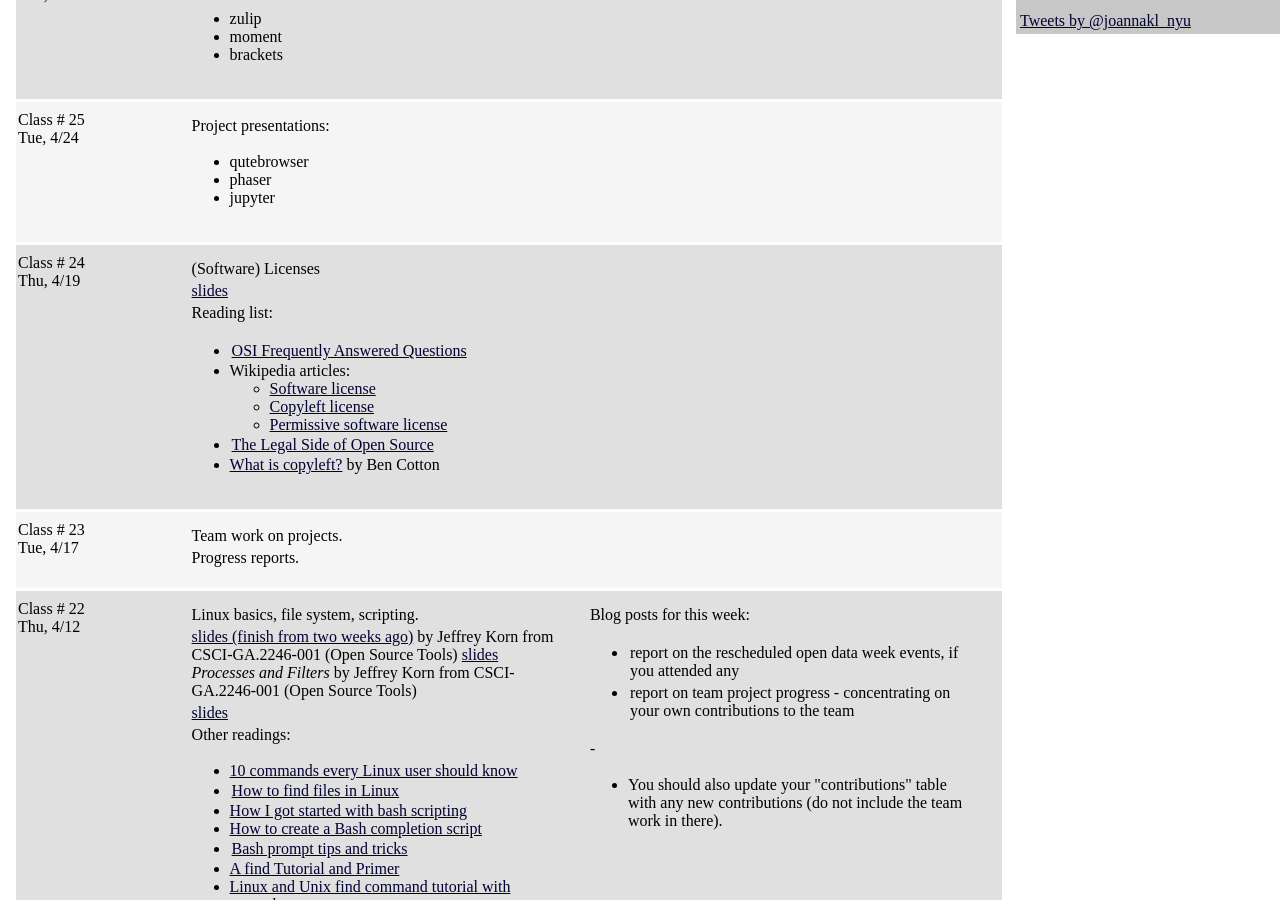
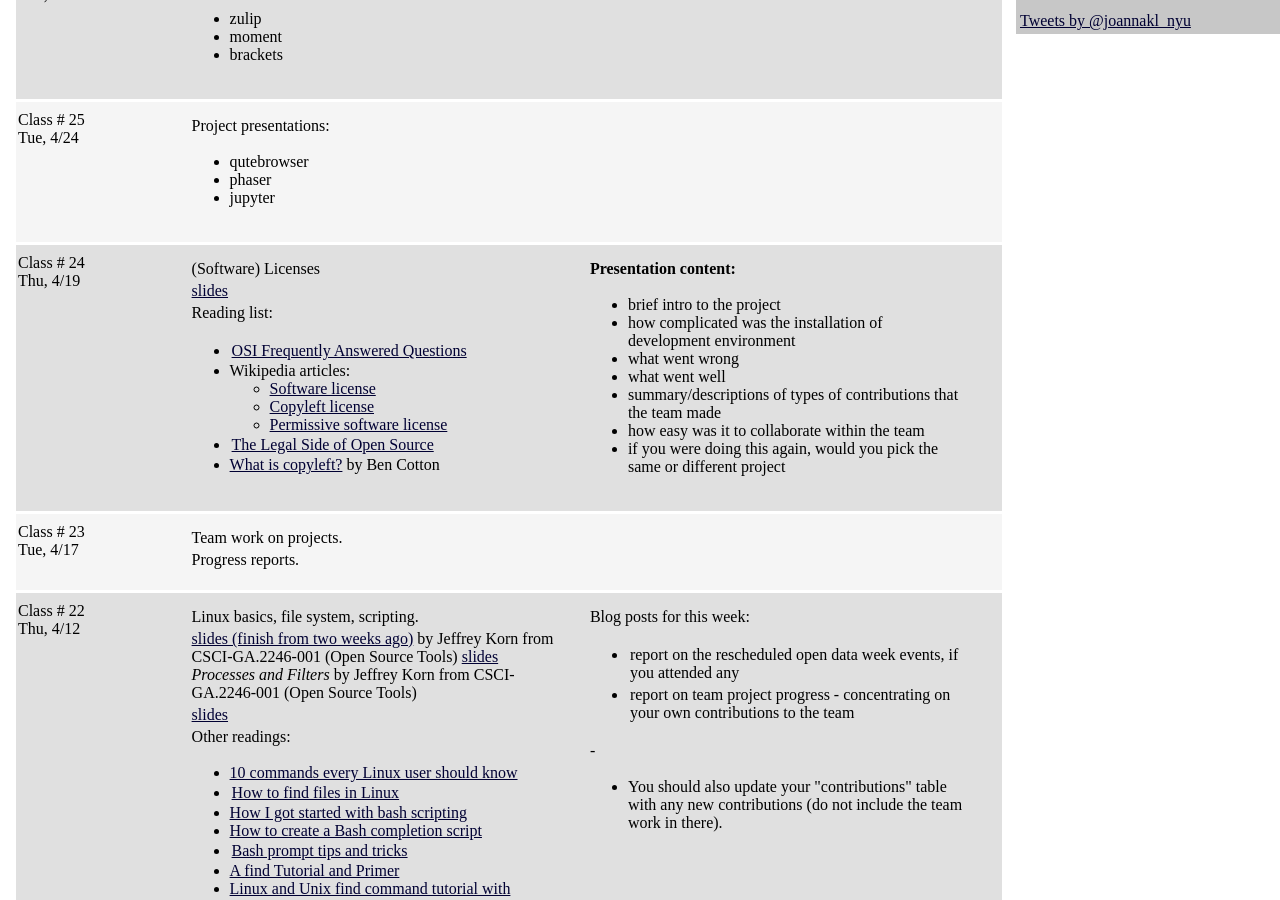
Before and after one commit to joannakl/cs480_s18, a Jekyll site: the page built from daily.html, in a window 1280 px wide and 900 px high, scrolled down 396 px. Built offline with Jekyll 4.4.1, drawn with Linux system fonts in a browser that asks for light colours; comment, search, counter and statistics services are not loaded.

Commit message:
presentation content

```diff
--- a/_includes/daily/24.markdown
+++ b/_includes/daily/24.markdown
@@ -39,6 +39,19 @@ by Ben Cotton
 <p markdown="block">
 
 
+__Presentation content:__
+- brief intro to the project
+- how complicated was the installation of development environment
+- what went wrong
+- what went well
+- summary/descriptions of types of contributions that the team made
+- how easy was it to collaborate within the team
+- if you were doing this again, would you pick the same or different project
+
+
+
+
+
 </p>
 </div>
 
```
